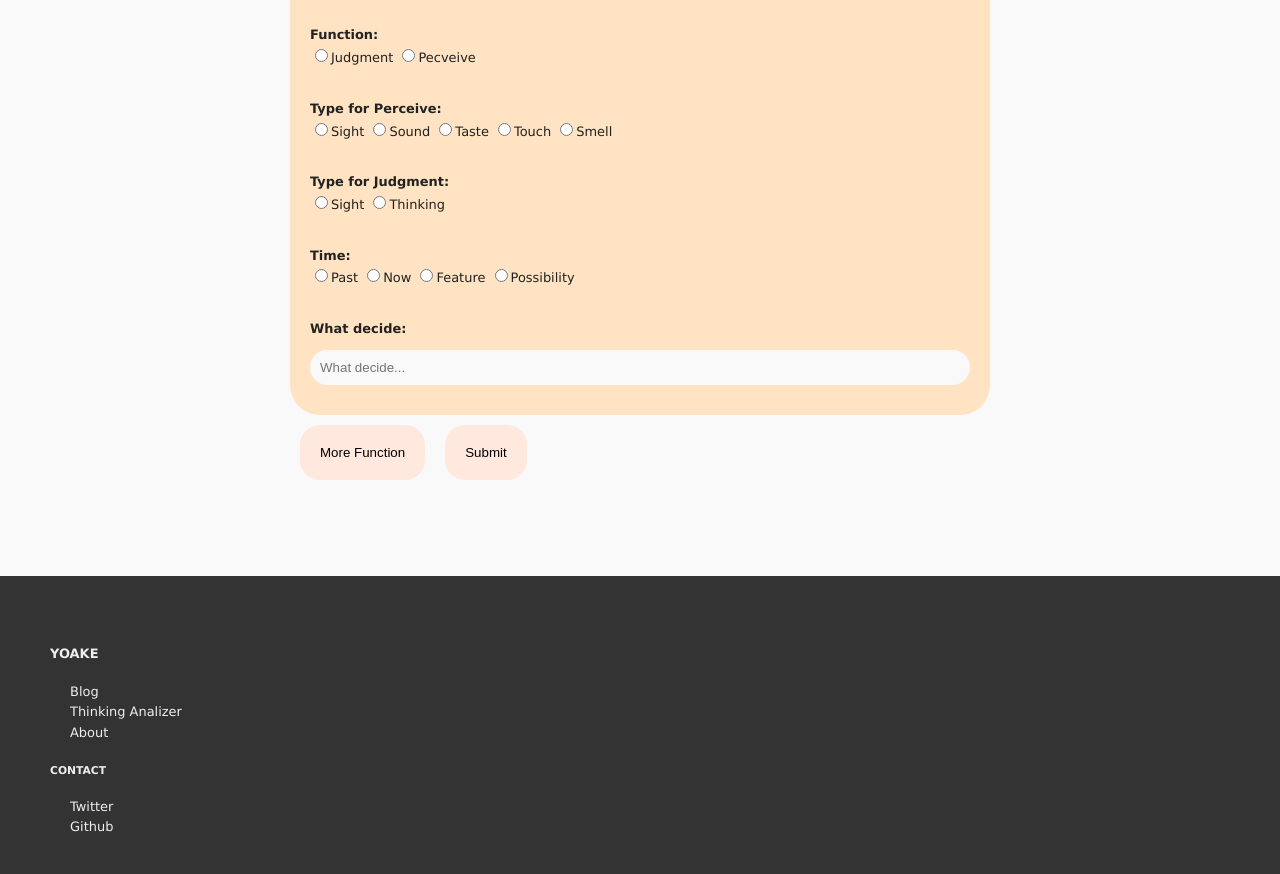
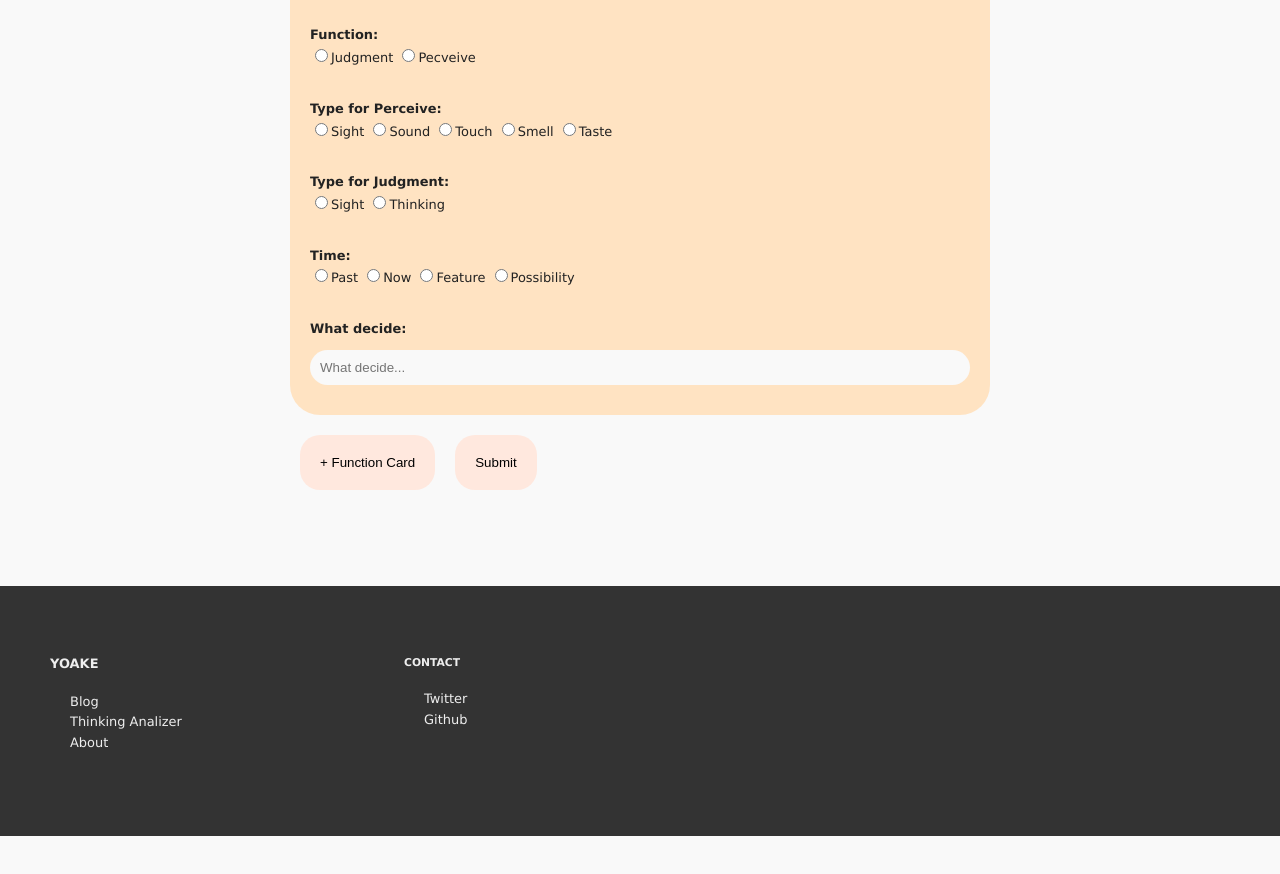
Before and after one commit to sanflog/yoakeNext, a Next.js app: page /thinkingAnalyzer/addCard/addCard in a window 1280 px wide. Shown: the part 680-1554 px from the top of the page. After the commit the page ends 1516 px from the top, so only its background shows below. Built offline with nearby package versions, Linux system fonts and the light colour scheme.

Commit message:
change_to_be_able_to_add_detail_cards

```diff
--- a/components/footer_menu.jsx
+++ b/components/footer_menu.jsx
@@ -5,18 +5,25 @@ export default function FooterMenu() {
 	return (
 		<div className={styles.footerWrapper}>
 			<div className={styles.footerContent}>
+
+				<div className={styles.footerCol}>
 					<h4><Link href="/">YOAKE</Link></h4>
 					<ul>
 						<li><Link href="/blog/blog">Blog</Link></li>
 						<li><Link href="/thinkingAnalyzer/thinkingAnalyzer">Thinking Analizer</Link></li>
 						<li><Link href="/about/aboutMe">About</Link></li>
 					</ul>
+				</div>
+
+				<div className={styles.footerCol}>
 					<h5>CONTACT</h5>
 					<ul>
 						<li><Link href="https://twitter.com/SasakiYudai0">Twitter</Link></li>
 						<li><Link href="https://github.com/sanflog/">Github</Link></li>
 					</ul>
 				</div>
+
+			</div>
 		</div>
 	);
 }
--- a/components/footer_menu.module.css
+++ b/components/footer_menu.module.css
@@ -1,6 +1,6 @@
 .footerWrapper {
 	width: 100%;
-	min-height: 200px;
+	min-height: 250px;
 	color: #eee;
 	background-color: #333;
 }
@@ -8,6 +8,12 @@
 .footerContent {
 	padding: 50px;
 }
+
+.footerCol {
+	width: 30%;
+	float: left;
+}
+
 
 .footerContent li {
 	list-style: none;
--- a/components/left_navigation_menu.module.css
+++ b/components/left_navigation_menu.module.css
@@ -14,7 +14,7 @@
 	transform: translate(-100%, -100%);
 
 	animation-name: slideIn;
-	animation-duration: 0.7s;
+	animation-duration: 0.4s;
 	animation-fill-mode: forwards;
 }
 
--- a/pages/thinkingAnalyzer/addCard/addCard.jsx
+++ b/pages/thinkingAnalyzer/addCard/addCard.jsx
@@ -6,21 +6,8 @@ import Layout from '../../../components/layout.jsx';
 import utilStyles from '/styles/utils.module.css';
 import styles from './addCard.module.css';
 
-function AddCardForm() {
+function DetailCard() {
 	return (
-		<div className={` ${styles.addCardForm} ${utilStyles.fadeIn} `} >
-			<form>
-
-				<div className={ styles.addCardTitle }>
-					<label className={ utilStyles.fontBold }>Title: </label><br />
-					<input className={ styles.addCardInput }type="text" placeholder="Title..." />
-				</div>
-
-				<div className={ styles.addCardTitle }>
-					<label className={ utilStyles.fontBold }>Detail: </label><br />
-					<textarea name="detail" placeholder="explain this card..." />
-				</div>
-
 		<div className={ styles.addCardDetail }>
 
 			<div className={ styles.addCardDetailItem }>
@@ -42,12 +29,12 @@ function AddCardForm() {
 				<label>Sight </label>
 				<input type="radio" id="sound" name="cType" value="SOUND" />
 				<label>Sound </label>
-						<input type="radio" id="taste" name="cType" value="TASTE" />
-						<label>Taste </label>
 				<input type="radio" id="touch" name="cType" value="TOUCH" />
 				<label>Touch </label>
 				<input type="radio" id="smell" name="cType" value="SMELL" />
 				<label>Smell </label>
+				<input type="radio" id="taste" name="cType" value="TASTE" />
+				<label>Taste </label>
 			</div>
 
 			<div className={ styles.addCardDetailItem }>
@@ -76,12 +63,55 @@ function AddCardForm() {
 			</div>
 
 		</div>
+	);
+}
 
-				<button className={`
+function AddCardForm() {
+	const [detailCardCount, setDetailCardCount] = useState(1);
+
+	const numArray = (detailCardCount) => {
+		const arr = []
+		for (let i = 0; i < detailCardCount; i++) {
+			arr.push(i + 1);
+		}
+		return arr;
+	}
+
+	const details = numArray(detailCardCount).map((n, i) => {
+		return <DetailCard key={i} />;
+	});
+
+	function plusCardHandler() {
+		setDetailCardCount(detailCardCount + 1);
+	}
+
+	return (
+		<div className={` ${styles.addCardForm} ${utilStyles.fadeIn} `} >
+			<form>
+
+				<div className={ styles.addCardTitle }>
+					<label className={ utilStyles.fontBold }>Title: </label><br />
+					<input className={ styles.addCardInput }type="text" placeholder="Title..." />
+				</div>
+
+				<div className={ styles.addCardTitle }>
+					<label className={ utilStyles.fontBold }>Detail: </label><br />
+					<textarea name="detail" placeholder="explain this card..." />
+				</div>
+
+				{details}
+
+				<button
+				className={`
 					${utilStyles.margin10px}
 					${styles.addButton}
-				`}>
-					More Function
+				`}
+				onClick={(e) => {
+					e.preventDefault();
+					plusCardHandler();
+				}}
+				>
+					+ Function Card
 				</button>
 				<input
 					className={`
--- a/pages/thinkingAnalyzer/addCard/addCard.module.css
+++ b/pages/thinkingAnalyzer/addCard/addCard.module.css
@@ -17,6 +17,7 @@
 	border: none;
 	border-radius: 10px;
 	background-color: #f9f9f9;
+	resize: none;
 }
 
 .addCardInput {
@@ -33,6 +34,7 @@
 }
 
 .addCardDetail {
+	margin: 10px 0 10px 0;
 	padding: 20px;
 	border-radius: 30px;
 	background-color: #ffe3c2;
--- a/styles/utils.module.css
+++ b/styles/utils.module.css
@@ -65,7 +65,6 @@
 	margin: 5px;
 	padding: 0 20px 20px 20px;
 	width: 100%;
-	background-color: #e3ffe9;
 	border-radius: 30px;
 }
 
@@ -126,12 +125,20 @@
 	color: black;
 }
 
+.textColorRed {
+	color: #ff596f;
+}
+
 .bgBlue {
-	background-color: #e0fdff;
+	background-color: #c2c4ff;
 }
 
 .bgRed {
 	background-color: #ffe6e9;
+}
+
+.bgGreen {
+	background-color: #b3edba;
 }
 
 
```
Also changed, not shown: pages/thinkingAnalyzer/thinkingAnalyzer.jsx (+9 -3 lines). Lines whose indentation alone changed are shown as unchanged.
